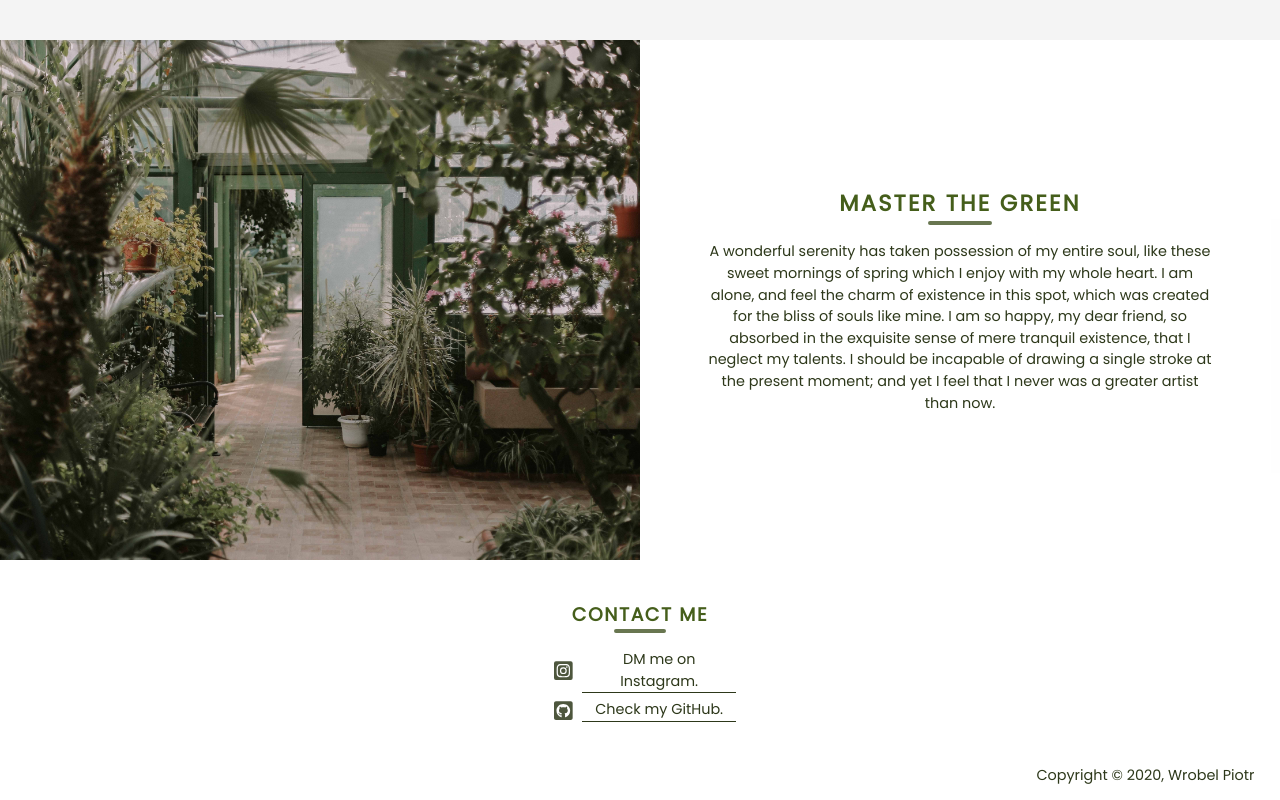
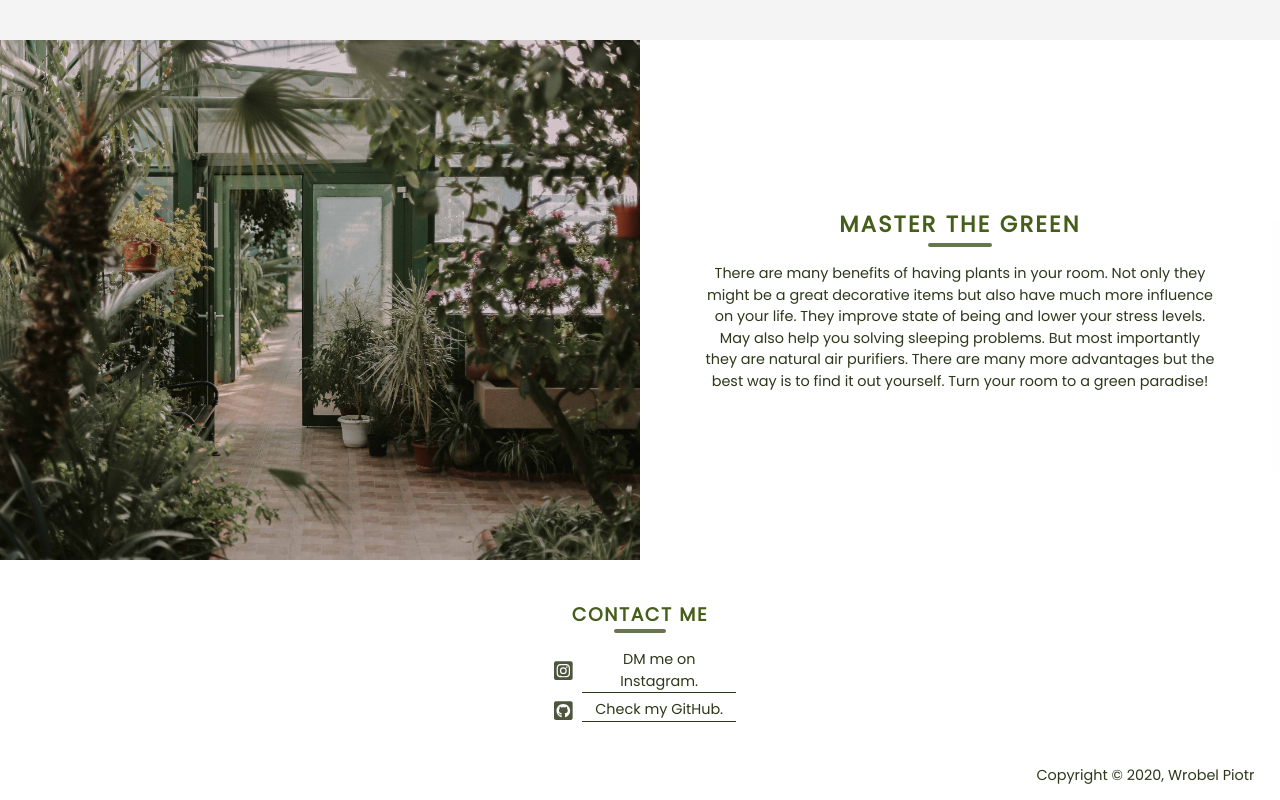
Before and after one commit to ajiiz/plants-react-app, a React (Create React App) app: page /home in a window 1280 px wide. Shown: the part 1560-2360 px from the top of the page. Built offline with nearby package versions, Linux system fonts and the light colour scheme.

Commit message:
Changed dummy text in about section to normal text

```diff
--- a/src/components/HomePage/About.js
+++ b/src/components/HomePage/About.js
@@ -9,10 +9,14 @@ const About = () => {
                 <h3 className="about__container__title">master the green</h3>
                 <hr className="about__container__divider"></hr>
                 <div className="about__container__text"><p>
-                A wonderful serenity has taken possession
-                of my entire
-                soul, like these sweet mornings of
-                spring which I enjoy with my whole heart. I am alone, and feel the charm of existence in this spot, which was created for the bliss of souls like mine. I am so happy, my dear friend, so absorbed in the exquisite sense of mere tranquil existence, that I neglect my talents. I should be incapable of drawing a single stroke at the present moment; and yet I feel that I never was a greater artist than now.
+                    There are many benefits of having plants in your room.
+                    Not only they might be a great decorative items but also
+                    have much more influence on your life. They improve state
+                    of being and lower your stress levels. May also help you
+                    solving sleeping problems. But most importantly they are
+                    natural air purifiers. There are many more advantages
+                    but the best way is to find it out yourself. Turn your
+                    room to a green paradise!
                 </p></div>
             </div>
         </div>
```
